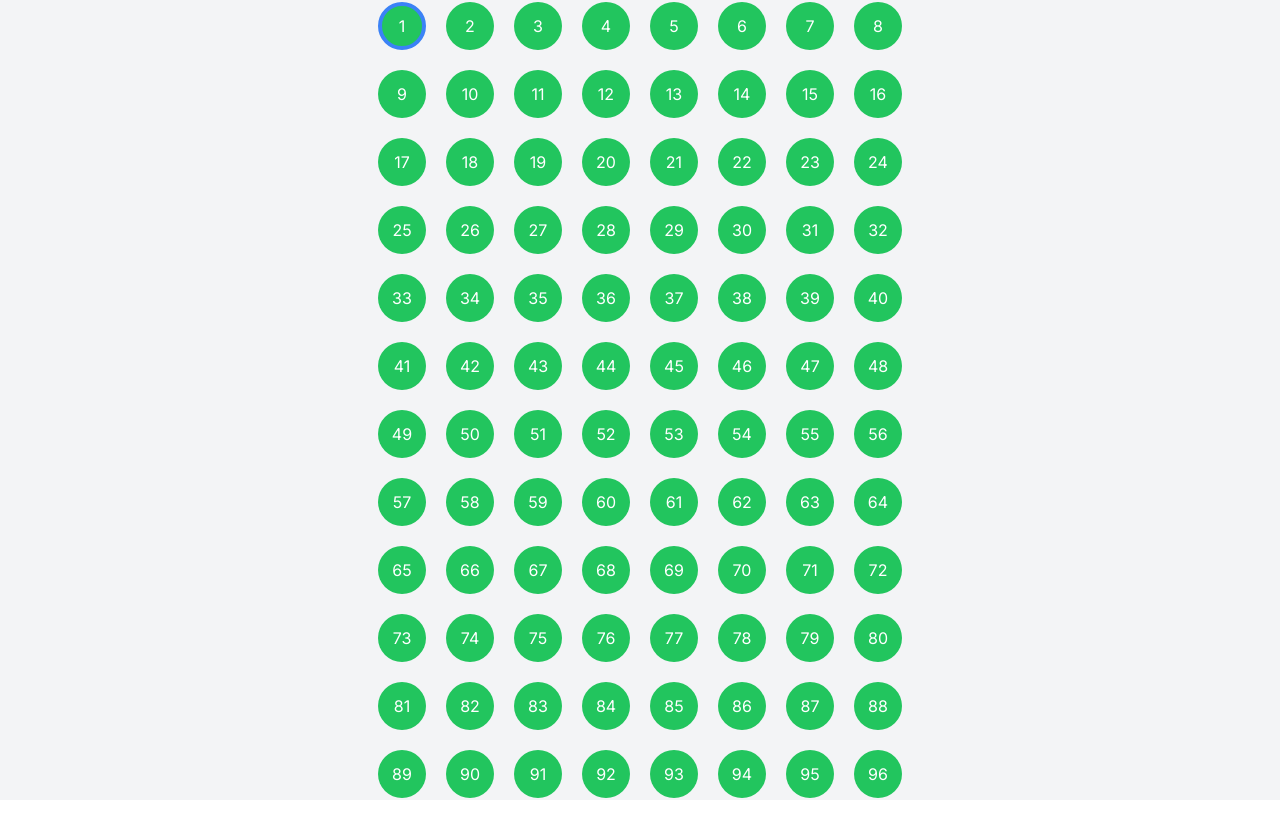
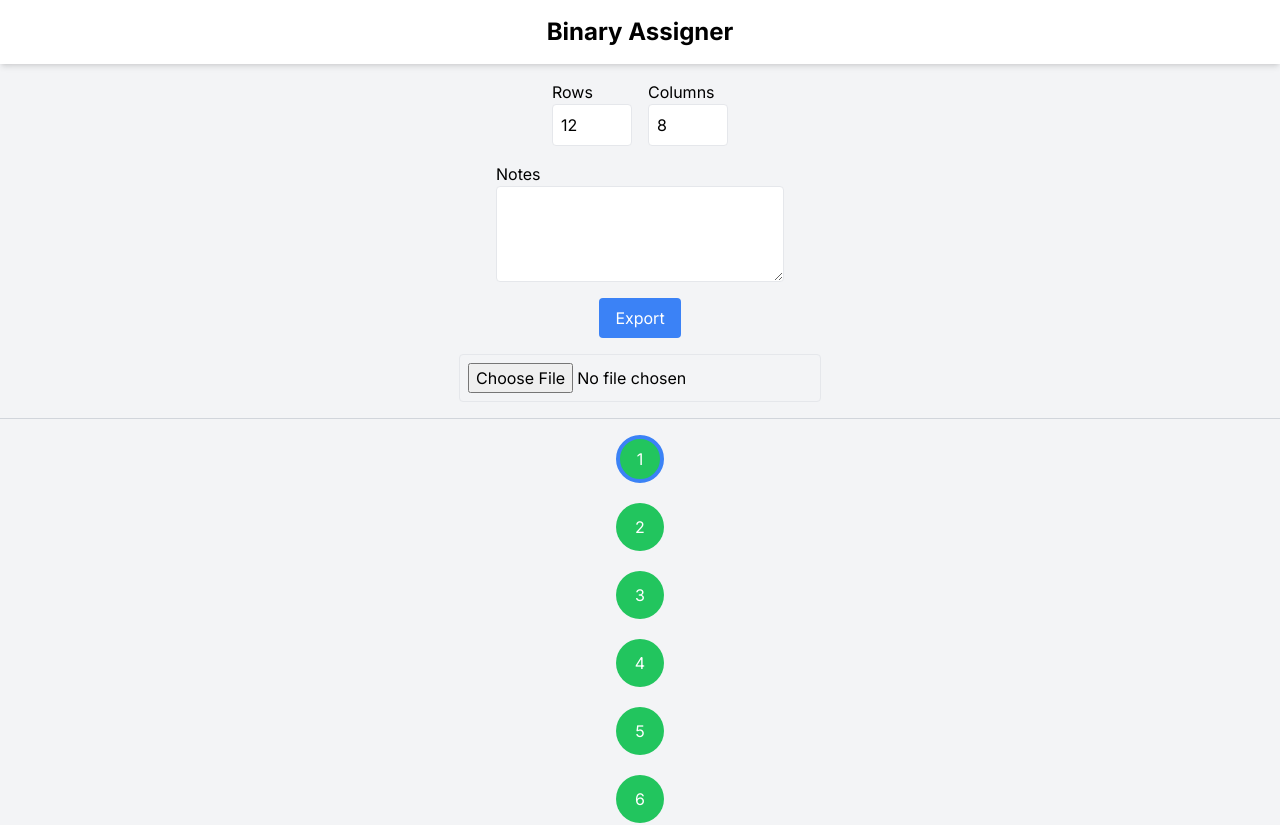
Before and after one commit to dannynotsmart/Binary-Assigner, a Next.js app: page / in a window 1280 px wide. Shown: the top 825 px of the page. Before the commit the page ends 800 px from the top, so only its background shows below. Built offline with nearby package versions, Linux system fonts and the light colour scheme.

Commit message:
customizability stuff done

```diff
--- a/src/pages/index.tsx
+++ b/src/pages/index.tsx
@@ -5,18 +5,24 @@ import Head from "next/head";
 const inter = Inter({ subsets: ["latin"] });
 
 export default function Home() {
-  const rows = 12;
-  const cols = 8;
+  const [rows, setRows] = useState(12);
+  const [cols, setCols] = useState(8);
+  const [notes, setNotes] = useState("");
+  const [selectedIndex, setSelectedIndex] = useState(0);
+  const [circleStates, setCircleStates] = useState<boolean[]>(Array(rows * cols).fill(true));
+
+  useEffect(() => {
     const totalCircles = rows * cols;
-
-  const [selectedIndex, setSelectedIndex] = useState(0);
-  const [circleStates, setCircleStates] = useState<boolean[]>(Array(totalCircles).fill(true));
+    setCircleStates(Array(totalCircles).fill(true));
+    setSelectedIndex(0);
+  }, [rows, cols]);
 
   const handleKeyDown = (e: KeyboardEvent) => {
+    const totalCircles = rows * cols;
     if (e.key === "PageDown" || e.key === "ArrowRight") {
-      setSelectedIndex((prev) => (prev + 1) % totalCircles);
+      setSelectedIndex((prev) => Math.min(prev + 1, totalCircles - 1));
     } else if (e.key === "PageUp" || e.key === "ArrowLeft") {
-      setSelectedIndex((prev) => (prev - 1 + totalCircles) % totalCircles);
+      setSelectedIndex((prev) => Math.max(prev - 1, 0));
     } else if (e.key === "b" || e.key === "B") {
       setCircleStates((prev) => {
         const newStates = [...prev];
@@ -30,21 +36,123 @@ export default function Home() {
     setSelectedIndex(index);
   };
 
+  const handleExport = () => {
+    const values = circleStates.map((state) => (state ? 1 : 0));
+    const data = {
+      rows,
+      cols,
+      notes,
+      values,
+    };
+    const blob = new Blob([JSON.stringify(data, null, 2)], { type: "application/json" });
+    const url = URL.createObjectURL(blob);
+    const link = document.createElement("a");
+
+    const now = new Date();
+    const datetime = now.toISOString().replace(/[:.-]/g, "_");
+    link.href = url;
+    link.download = `binary-assigner-${datetime}.json`;
+
+    link.click();
+    URL.revokeObjectURL(url);
+  };
+
+  const handleImport = async (event: React.ChangeEvent<HTMLInputElement>) => {
+    const file = event.target.files?.[0];
+    if (!file) return;
+
+    const reader = new FileReader();
+    reader.onload = (e) => {
+      if (!e.target?.result) return;
+      try {
+        const data = JSON.parse(e.target.result as string);
+        if (data.values && Array.isArray(data.values)) {
+          setRows(data.rows);
+          setCols(data.cols);
+          setNotes(data.notes || "");
+          setCircleStates(data.values.map((v: number) => v === 1));
+        }
+      } catch (err) {
+        alert("Failed to parse JSON file.");
+      }
+    };
+    reader.readAsText(file);
+  };
+
   useEffect(() => {
     window.addEventListener("keydown", handleKeyDown);
     return () => {
       window.removeEventListener("keydown", handleKeyDown);
     };
-  }, [selectedIndex]);
+  }, [selectedIndex, rows, cols]);
+
+  const handleRowsChange = (e: React.ChangeEvent<HTMLInputElement>) => {
+    const value = Math.max(1, parseInt(e.target.value) || 1);
+    setRows(value);
+  };
+
+  const handleColsChange = (e: React.ChangeEvent<HTMLInputElement>) => {
+    const value = Math.max(1, parseInt(e.target.value) || 1);
+    setCols(value);
+  };
 
   return (
     <>
       <Head>
         <title>Binary Assigner</title>
       </Head>
-      <main className={`${inter.className} flex justify-center items-center h-screen bg-gray-100`}>
-        <div className="grid grid-cols-8 gap-2 sm:gap-3 md:gap-4 lg:gap-5">
-          {Array.from({ length: totalCircles }).map((_, index) => (
+      <main className={`${inter.className} flex flex-col min-h-screen bg-gray-100`}>
+        <header className="bg-white shadow-md py-4 px-8 text-center">
+          <h1 className="text-2xl font-bold">Binary Assigner</h1>
+        </header>
+        <div className="flex flex-col items-center py-4 space-y-4">
+          <div className="flex space-x-4">
+            <label className="flex flex-col">
+              Rows
+              <input
+                type="number"
+                value={rows}
+                min={1}
+                onChange={handleRowsChange}
+                className="border p-2 rounded w-20"
+              />
+            </label>
+            <label className="flex flex-col">
+              Columns
+              <input
+                type="number"
+                value={cols}
+                min={1}
+                onChange={handleColsChange}
+                className="border p-2 rounded w-20"
+              />
+            </label>
+          </div>
+          <label className="flex flex-col w-44 sm:w-48 md:w-64 lg:w-72">
+            Notes
+            <textarea
+              value={notes}
+              onChange={(e) => setNotes(e.target.value)}
+              className="border p-2 rounded h-24"
+            />
+          </label>
+          <button
+            onClick={handleExport}
+            className="bg-blue-500 text-white px-4 py-2 rounded hover:bg-blue-600"
+          >
+            Export
+          </button>
+          <input
+            type="file"
+            accept=".json"
+            onChange={handleImport}
+            className="border p-2 rounded mt-4"
+          />
+        </div>
+        <hr className="border-t border-gray-300" />
+        <div className="flex-grow flex justify-center items-center py-4">
+          <div className={`grid grid-cols-${cols} gap-2 sm:gap-3 md:gap-4 lg:gap-5`}>
+            {Array.from({ length: rows * cols }).map((_, index) => (
               <div
                 key={index}
                 onClick={() => handleCircleClick(index)}
@@ -58,6 +166,7 @@ export default function Home() {
               </div>
             ))}
           </div>
+        </div>
       </main>
     </>
   );
--- /dev/null
+++ b/src/pages/view.tsx
@@ -0,0 +1,75 @@
+import { useState } from "react";
+import Head from "next/head";
+
+export default function View() {
+  const [circleStates, setCircleStates] = useState<boolean[]>([]);
+  const [rows, setRows] = useState<number>(0);
+  const [cols, setCols] = useState<number>(0);
+  const [notes, setNotes] = useState<string>("");
+
+  const handleImport = async (event: React.ChangeEvent<HTMLInputElement>) => {
+    const file = event.target.files?.[0];
+    if (!file) return;
+
+    const reader = new FileReader();
+    reader.onload = (e) => {
+      if (!e.target?.result) return;
+      try {
+        const data = JSON.parse(e.target.result as string);
+        if (data.values && Array.isArray(data.values)) {
+          setRows(data.rows);
+          setCols(data.cols);
+          setNotes(data.notes || "");
+          setCircleStates(data.values.map((v: number) => v === 1));
+        }
+      } catch (err) {
+        alert("Failed to parse JSON file.");
+      }
+    };
+    reader.readAsText(file);
+  };
+
+  return (
+    <>
+      <Head>
+        <title>View Binary Assigner</title>
+      </Head>
+      <main className="flex flex-col min-h-screen bg-gray-100">
+        <header className="bg-white shadow-md py-4 px-8 text-center">
+          <h1 className="text-2xl font-bold">View Binary Assigner</h1>
+        </header>
+        <div className="flex flex-col items-center py-4 space-y-4">
+          <input
+            type="file"
+            accept=".json"
+            onChange={handleImport}
+            className="border p-2 rounded"
+          />
+        </div>
+        <hr className="border-t border-gray-300" />
+        <div className="flex-grow flex justify-center items-center py-4">
+          <div className={`grid grid-cols-${cols} gap-2 sm:gap-3 md:gap-4 lg:gap-5`}>
+            {Array.from({ length: rows * cols }).map((_, index) => (
+              <div
+                key={index}
+                className={`w-8 h-8 sm:w-10 sm:h-10 md:w-12 md:h-12 lg:w-10 lg:h-10 xl:w-12 xl:h-12 rounded-full flex justify-center items-center
+                  ${circleStates[index] ? "bg-green-500" : "bg-red-500"}
+                `}
+              >
+                <span className="text-white text-xs sm:text-sm md:text-base lg:text-sm xl:text-base">
+                  {index + 1}
+                </span>
+              </div>
+            ))}
+          </div>
+        </div>
+        <div className="bg-white shadow-md py-4 px-8 text-center">
+          <p className="text-lg font-semibold">Details</p>
+          <p className="text-md">Rows: {rows}</p>
+          <p className="text-md">Columns: {cols}</p>
+          <p className="text-md">Notes: {notes}</p>
+        </div>
+      </main>
+    </>
+  );
+}
```
Also changed, not shown: LICENSE.txt (added), 1 other file (tests, documents, lock files or other folders). Lines whose indentation alone changed are shown as unchanged.
